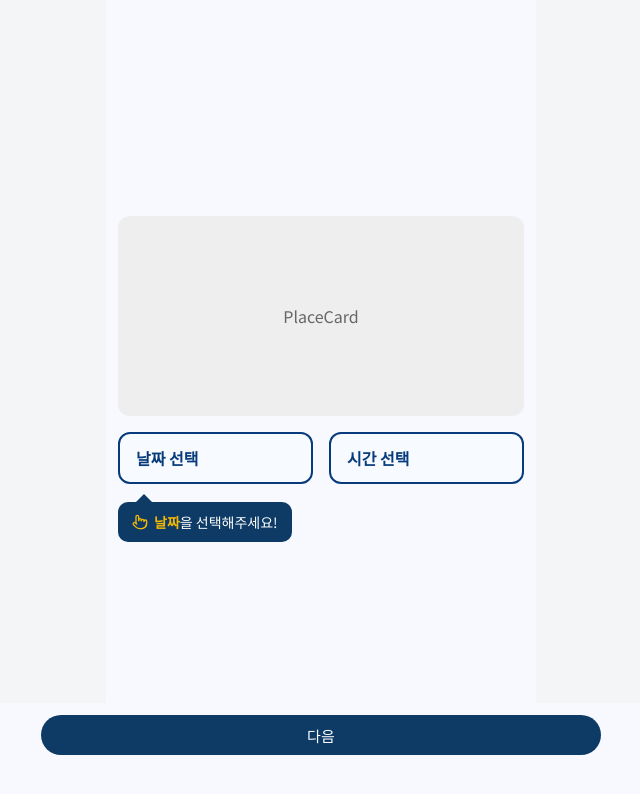
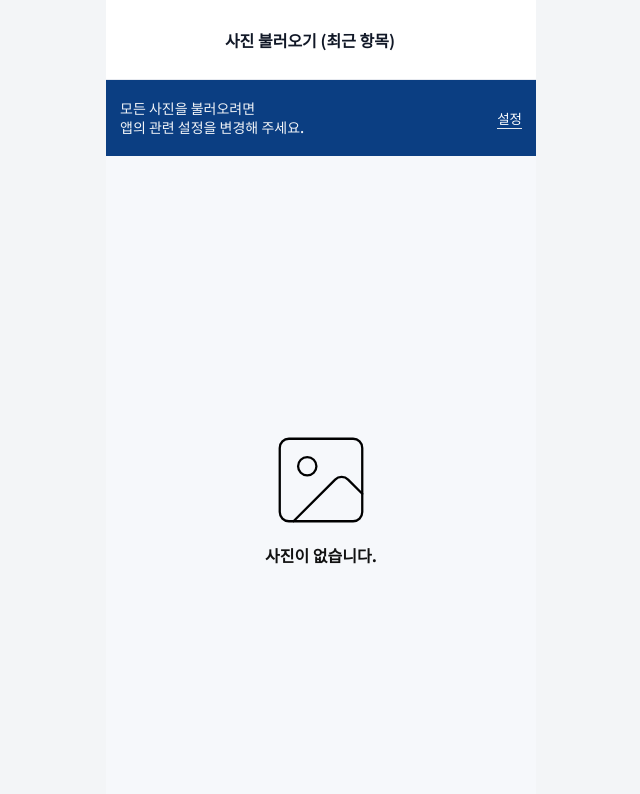
Before and after one commit to inu-appcenter/SpotinU-Web, a React (Vite) app: page / in a window 1280 px wide. Before the commit this address led to /place/review. Shown: the top 794 px of the page, without its empty margins (319-959 px from the left). Built offline with nearby package versions, Linux system fonts and the light colour scheme.

Commit message:
사진 권한 설정 안되어 있는 경우, 사진 불러오기 화면 구현

```diff
--- a/src/App.tsx
+++ b/src/App.tsx
@@ -1,19 +1,35 @@
-import { BrowserRouter, Navigate, Route, Routes } from 'react-router-dom'
+// import { BrowserRouter, Navigate, Route, Routes } from 'react-router-dom'
 
-import PlaceReviewPage from './pages/PlaceReviewPage'
-import VisitCompletePage from './pages/VisitCompletePage'
+// import PlaceReviewPage from './pages/PlaceReviewPage'
+// import VisitCompletePage from './pages/VisitCompletePage'
 
-export default function App() {
+// export default function App() {
+//   return (
+//     <BrowserRouter>
+//       <Routes>
+//         <Route path="/" element={<Navigate to="/place/review" replace />} />
+
+//         <Route path="/place/review" element={<PlaceReviewPage />} />
+//         <Route path="/visit/complete" element={<VisitCompletePage />} />
+
+//         <Route path="*" element={<Navigate to="/place/review" replace />} />
+//       </Routes>
+//     </BrowserRouter>
+//   )
+// }
+
+import SelectPost from './pages/SelectPost'
+
+function App() {
   return (
-    <BrowserRouter>
-      <Routes>
-        <Route path="/" element={<Navigate to="/place/review" replace />} />
+    <div style={{ height: '100vh' }}>
+      {/* 권한 없음 상태 미리보기 */}
+      <SelectPost hasPermission={false} onOpenSettings={() => alert('설정 클릭됨')} />
 
-        <Route path="/place/review" element={<PlaceReviewPage />} />
-        <Route path="/visit/complete" element={<VisitCompletePage />} />
-
-        <Route path="*" element={<Navigate to="/place/review" replace />} />
-      </Routes>
-    </BrowserRouter>
+      {/* 권한 있음 상태 보고 싶으면 아래 주석 해제 */}
+      {/* <SelectPost hasPermission={true} /> */}
+    </div>
   )
 }
+
+export default App
--- /dev/null
+++ b/src/pages/SelectPost.tsx
@@ -0,0 +1,109 @@
+import { Image as ImageIcon } from 'lucide-react'
+import styled from 'styled-components'
+
+type Props = {
+  hasPermission: boolean
+  onOpenSettings?: () => void
+  onBack?: () => void
+}
+
+export default function SelectPost({ hasPermission, onOpenSettings }: Props) {
+  return (
+    <Page>
+      <Header>
+        <Title>사진 불러오기 (최근 항목)</Title>
+        <div style={{ width: 22 }} />
+      </Header>
+
+      {!hasPermission && (
+        <>
+          <NoticeBar>
+            <NoticeText>
+              모든 사진을 불러오려면 <br />
+              앱의 관련 설정을 변경해 주세요.
+            </NoticeText>
+            <NoticeBtn onClick={onOpenSettings}>설정</NoticeBtn>
+          </NoticeBar>
+
+          <EmptyWrap>
+            <ImageIcon size={110} strokeWidth={0.5} />
+            <EmptyText>사진이 없습니다.</EmptyText>
+          </EmptyWrap>
+        </>
+      )}
+    </Page>
+  )
+}
+
+const Page = styled.div`
+  min-height: 100dvh;
+  background: #f6f8fb;
+  display: flex;
+  flex-direction: column;
+`
+
+const Header = styled.div`
+  height: 80px;
+  padding: 0 12px;
+  display: flex;
+  align-items: center;
+
+  background: #fff;
+  border-bottom: 1px solid #e7eaf0;
+  justify-content: center;
+  position: relative;
+`
+
+const Title = styled.div`
+  font-size: 16px;
+  font-weight: 700;
+`
+
+const NoticeBar = styled.div`
+  background: #0b3e82;
+  color: #fff;
+  padding: 12px 14px;
+  display: flex;
+  align-items: center;
+  gap: 12px;
+  justify-content: space-between;
+  font-weight: 500;
+  height: 76px;
+`
+
+const NoticeText = styled.span`
+  font-size: 14px;
+  line-height: 1.35;
+  opacity: 0.95;
+`
+
+const NoticeBtn = styled.button`
+  border: 0;
+  background: transparent;
+  color: #fff;
+  font-weight: 500;
+  font-size: 13.5px;
+  cursor: pointer;
+  border-bottom: 1px solid #e5e8eb;
+`
+
+const EmptyWrap = styled.div`
+  flex: 1;
+  display: flex;
+  flex-direction: column;
+  align-items: center;
+  justify-content: center;
+  padding-top: 36px;
+  gap: 8px;
+
+  svg {
+    color: #000000ff;
+  }
+`
+
+const EmptyText = styled.p`
+  margin: 0;
+  font-size: 16px;
+  color: #111;
+  font-weight: 600;
+`
```
